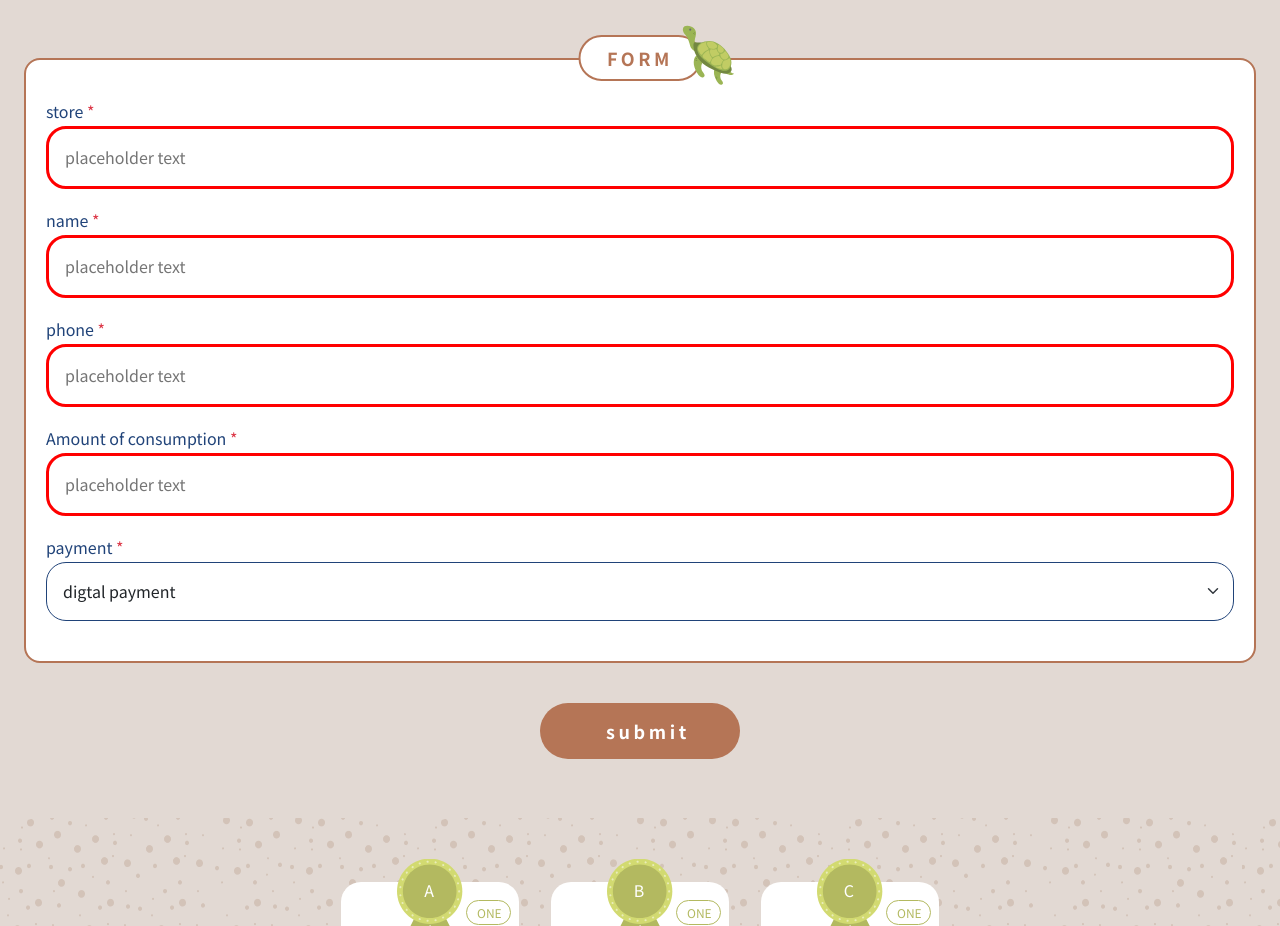
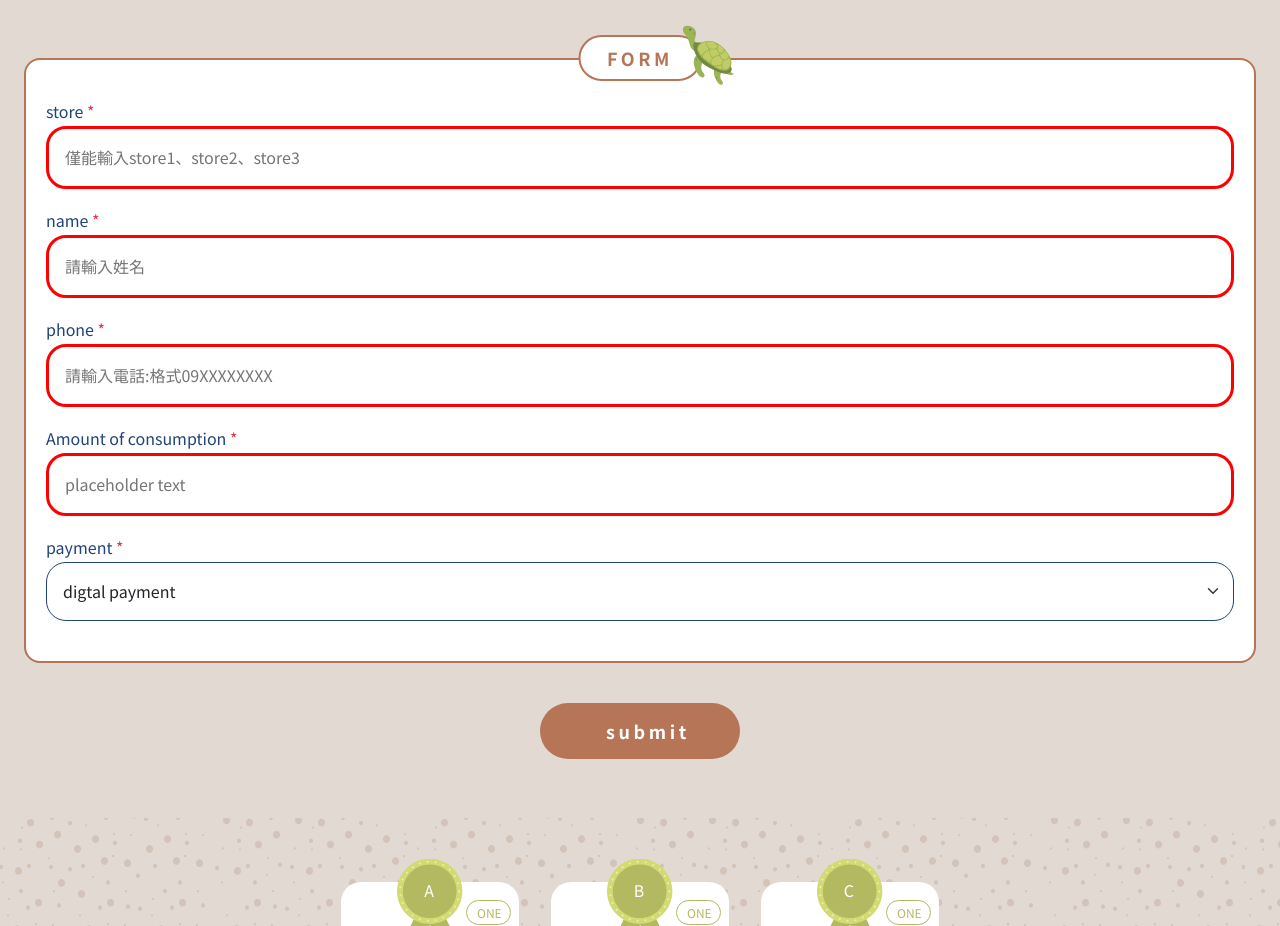
Before and after one commit to alex781014/Ewill, a React (Create React App) app: page / in a window 1280 px wide. Shown: the part 800-1726 px from the top of the page. Built offline with nearby package versions, Linux system fonts and the light colour scheme.

Commit message:
datalist no lib

```diff
--- a/src/component/EwillFormArea.js
+++ b/src/component/EwillFormArea.js
@@ -1,11 +1,12 @@
 import { useState } from "react";
 
 function EwillFormArea() {
+  const storeNameDataList = ["store1", "store2", "store3"];
   const [storeName, setStoreName] = useState("");
   const [fullName, setFullName] = useState("");
   const [phoneNumber, setPhoneNumber] = useState("");
   const [amount, setAmount] = useState("");
-  const [subMitText,setSubMitText] = useState("submit")
+  const [subMitText, setSubMitText] = useState("submit");
   const [fieldErrors, setFirldErrors] = useState({
     storeName: "",
     fullName: "",
@@ -17,29 +18,27 @@ function EwillFormArea() {
     setPhoneNumber(onlyNumber);
   };
   // 表單用
-  const handleSubmit = (e)=>{
-    // e.preventDefault()
-
-      setSubMitText("success");
-
-    console.log(e.target)
-    console.log(storeName, fullName, phoneNumber, amount);
-  }
+  const handleSubmit = (e) => {
+    e.preventDefault();
+    setSubMitText("success");
+  };
   // 表單用
-  const handleInvalid = (e)=>{
+  const handleInvalid = (e) => {
     // 不合法驗證泡泡取消
     e.preventDefault();
     setSubMitText("failure");
-    setFirldErrors({ ...fieldErrors, [e.target.name]: 'required'});
-  }
-  // 表單用 更新必填文字
-  const handleFormChange = (e)=>{
     setFirldErrors({
       ...fieldErrors,
-      [e.target.name]: '',
+      [e.target.name]: e.target.validationMessage,
     });
-
-  }
+  };
+  // 表單用 更新必填文字
+  const handleFormChange = (e) => {
+    setFirldErrors({
+      ...fieldErrors,
+      [e.target.name]: "",
+    });
+  };
 
   // const handleChangeFormText = (e) =>{
   //   e.preventDefault();
@@ -63,8 +62,9 @@ function EwillFormArea() {
               <input
                 type="text"
                 list="storeName"
-                placeholder="placeholder text"
+                placeholder="僅能輸入store1、store2、store3"
                 name="storeName"
+                pattern="^(store1|store2|store3)$"
                 value={storeName}
                 onChange={(e) => {
                   setStoreName(e.target.value);
@@ -78,16 +78,16 @@ function EwillFormArea() {
               />
               <span className="error">{fieldErrors.storeName}</span>
               <datalist id="storeName">
-                <option value="store1">store1</option>
-                <option value="store2">store2</option>
-                <option value="store3">store3</option>
+                {storeNameDataList.map((v, i) => (
+                  <option key={i} value={v}></option>
+                ))}
               </datalist>
               <label className="label-title-style">
                 name <span className="text-danger">*</span>
               </label>
               <input
                 type="text"
-                placeholder="placeholder text"
+                placeholder="請輸入姓名"
                 className={
                   fieldErrors.fullName === ""
                     ? "form-mb input-form-style"
@@ -108,9 +108,10 @@ function EwillFormArea() {
               <input
                 type="tel"
                 maxLength={10}
+                pattern="[09]{2}[0-9]{8}"
                 value={phoneNumber}
                 onChange={(e) => checkPhoneNumber(e)}
-                placeholder="placeholder text"
+                placeholder="請輸入電話:格式09XXXXXXXX"
                 className={
                   fieldErrors.phoneNumber === ""
                     ? "form-mb input-form-style"
@@ -133,6 +134,7 @@ function EwillFormArea() {
                     : "input-form-style"
                 }
                 name="amount"
+                min={0}
                 value={amount}
                 onChange={(e) => {
                   setAmount(e.target.value);
@@ -163,21 +165,16 @@ function EwillFormArea() {
               />
             </div>
             <div className="d-flex justify-content-center">
-              <button
-                type="submit"
-                className="form-submit-btn success-type"
-                // onClick={handleChangeFormText}
-              >
+              <button type="submit" className="form-submit-btn success-type">
                 <img
                   className="me-3"
                   src={
                     subMitText === "submit"
                       ? ""
                       : subMitText === "success"
-                      ? "images/successtype.svg":"images/failure.svg"
-
+                      ? "images/successtype.svg"
+                      : "images/failure.svg"
                   }
-                  // "images/successtype.svg"
                   alt=""
                 />
                 {subMitText}
```
